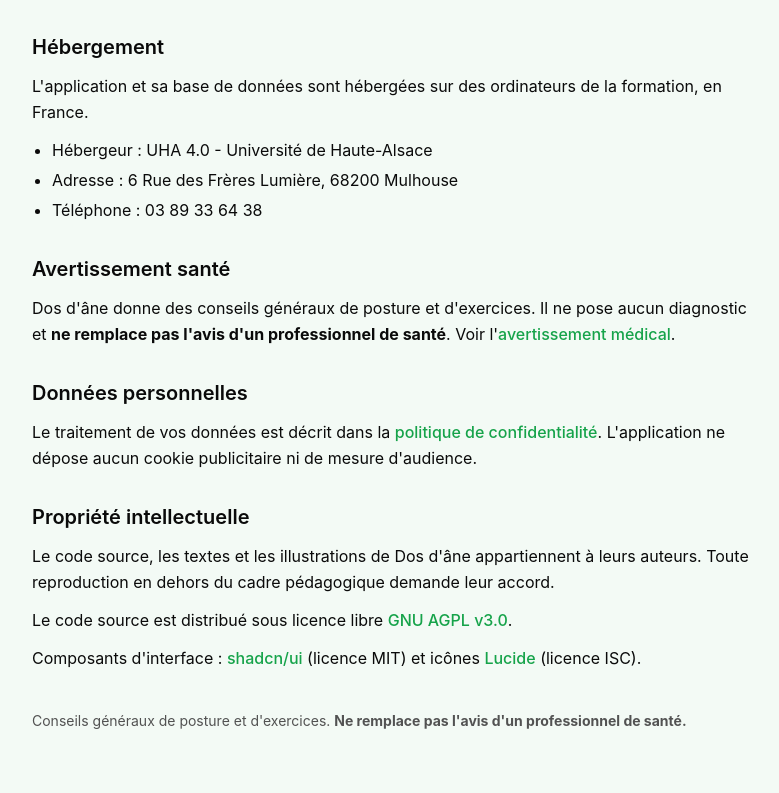
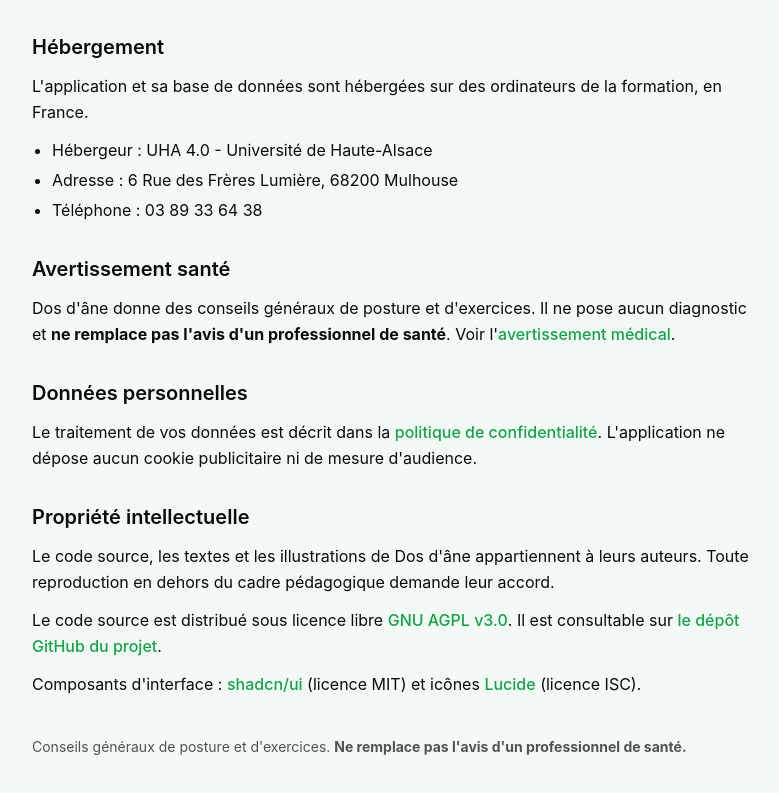
Before and after one commit to JUC0AG0G0/dos-d-ane, a React (Vite) app in the folder client/: page /legal/notice in a window 1280 px wide. Shown: the part 468-1261 px from the top of the page, without its empty margins (248-1027 px from the left). Before the commit the page ends 1239 px from the top, so only its background shows below. Built offline with nearby package versions, Linux system fonts and the light colour scheme; no server answers.

Commit message:
Client : lien vers le dépôt GitHub dans les mentions légales
Co-Authored-By: Claude Opus 5.5 (1M context) <noreply@anthropic.com>
Claude-Session: https://claude.ai/code/session_01Bm3EbpBUKWDqRTjw1oFVZW

```diff
--- a/client/src/features/legal/components/LegalNotice.tsx
+++ b/client/src/features/legal/components/LegalNotice.tsx
@@ -69,6 +69,14 @@ export function LegalNotice() {
           >
             GNU AGPL v3.0
           </a>
+          . Il est consultable sur{' '}
+          <a
+            href="https://github.com/JUC0AG0G0/dos-d-ane"
+            target="_blank"
+            rel="noreferrer"
+          >
+            le dépôt GitHub du projet
+          </a>
           .
         </p>
         <p>
```
